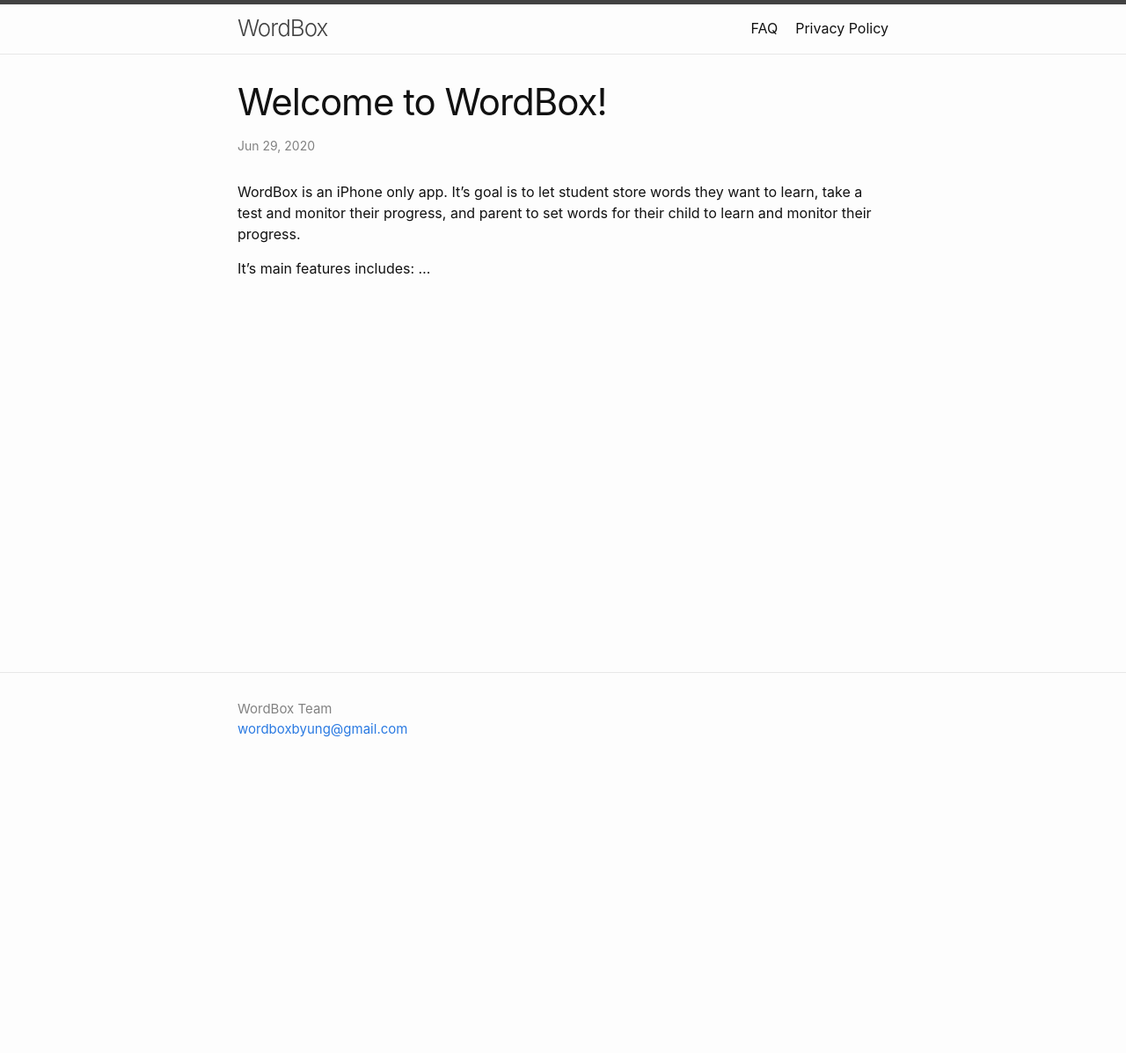
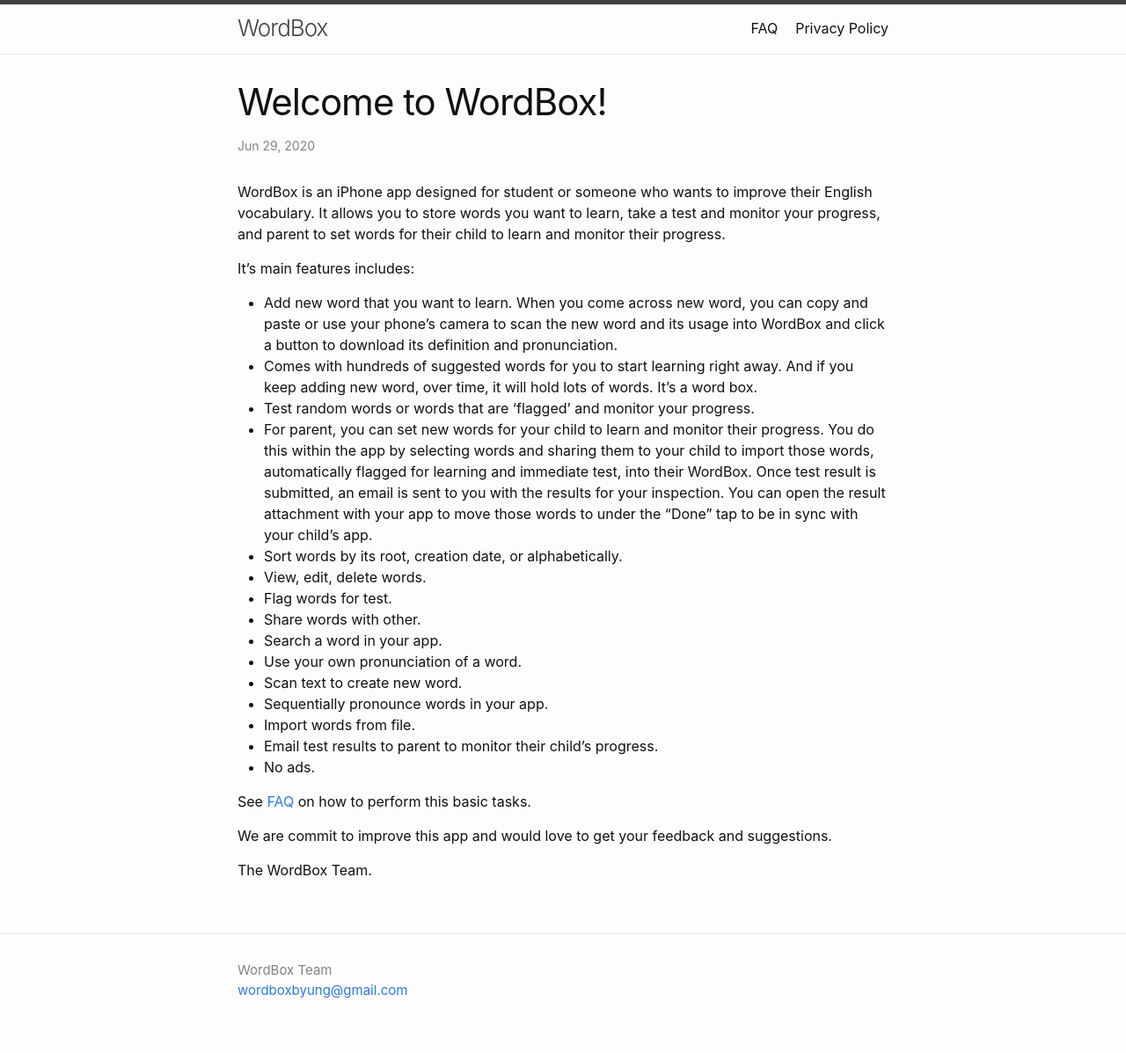
Before and after one commit to wordboxbyung/wordboxbyung.github.io, a Jekyll site: the page built from _posts/2020-06-29-welcome-to-wordbox.markdown, in a window 1280 px wide. Shown: the whole page at 88% size. Built offline with Jekyll 4.4.1, drawn with Linux system fonts in a browser that asks for light colours; before the commit the page ends 900 px from its top, so only the background shows below that.

Commit message:
add new word

```diff
--- a/_posts/2020-06-29-welcome-to-wordbox.markdown
+++ b/_posts/2020-06-29-welcome-to-wordbox.markdown
@@ -5,7 +5,28 @@ date:   2020-06-29 11:46:10 +1000
 categories: wordbox update
 ---
 
-WordBox is an iPhone only app. It's goal is to let student store words they want to learn, take a test and monitor their progress, and parent to set words for their child to learn and monitor their progress.
+WordBox is an iPhone app designed for student or someone who wants to improve their English vocabulary. It allows you to store words you want to learn, take a test and monitor your progress, and parent to set words for their child to learn and monitor their progress.
 
-It's main features includes:
-...
+It’s main features includes:
+
+* Add new word that you want to learn. When you come across new word, you can copy and paste or use your phone’s camera to scan the new word and its usage into WordBox and click a button to download its definition and pronunciation.
+* Comes with hundreds of suggested words for you to start learning right away. And if you keep adding new word, over time, it will hold lots of words. It’s a word box.
+* Test random words or words that are ‘flagged’ and monitor your progress.
+* For parent, you can set new words for your child to learn and monitor their progress. You do this within the app by selecting words and sharing them to your child to import those words, automatically flagged for learning and immediate test, into their WordBox. Once test result is submitted, an email is sent to you with the results for your inspection. You can open the result attachment with your app to move those words to under the “Done” tap to be in sync with your child’s app.
+* Sort words by its root, creation date, or alphabetically.
+* View, edit, delete words.
+* Flag words for test.
+* Share words with other.
+* Search a word in your app.
+* Use your own pronunciation of a word.
+* Scan text to create new word.
+* Sequentially pronounce words in your app.
+* Import words from file.
+* Email test results to parent to monitor their child’s progress.
+* No ads.
+
+See [FAQ](https://wordboxbyung.github.io/faq/) on how to perform this basic tasks.
+
+We are commit to improve this app and would love to get your feedback and suggestions.
+
+The WordBox Team.
```
Also changed, not shown: FAQ.md (+1 -1 lines), how_to_add_word.md (added, +6 -0 lines), 1 other file.
